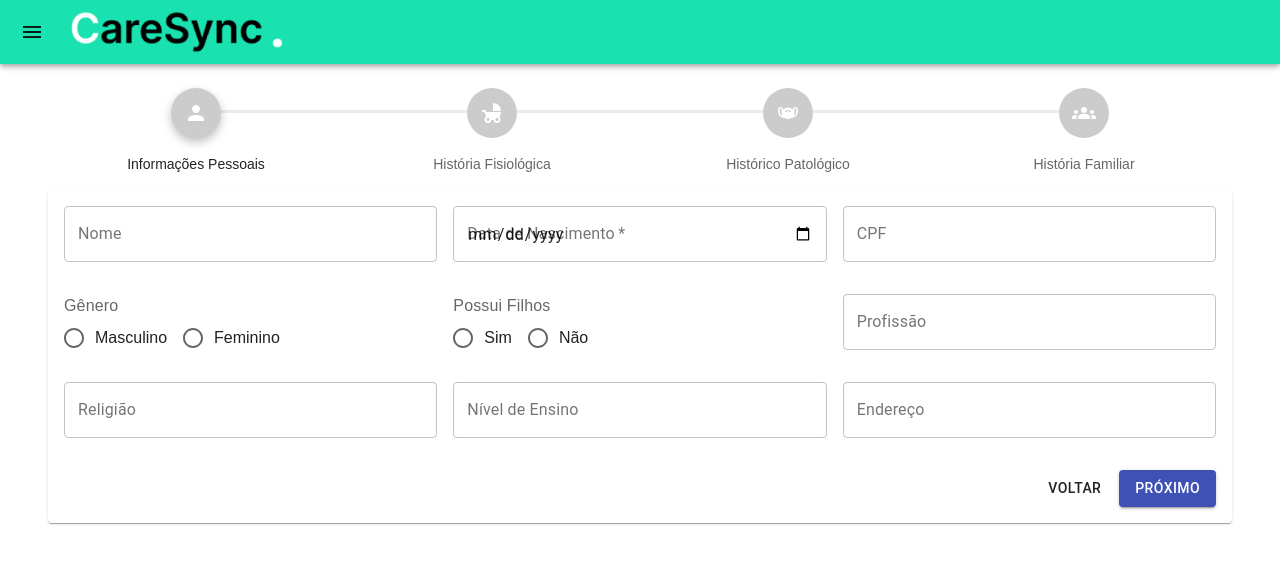
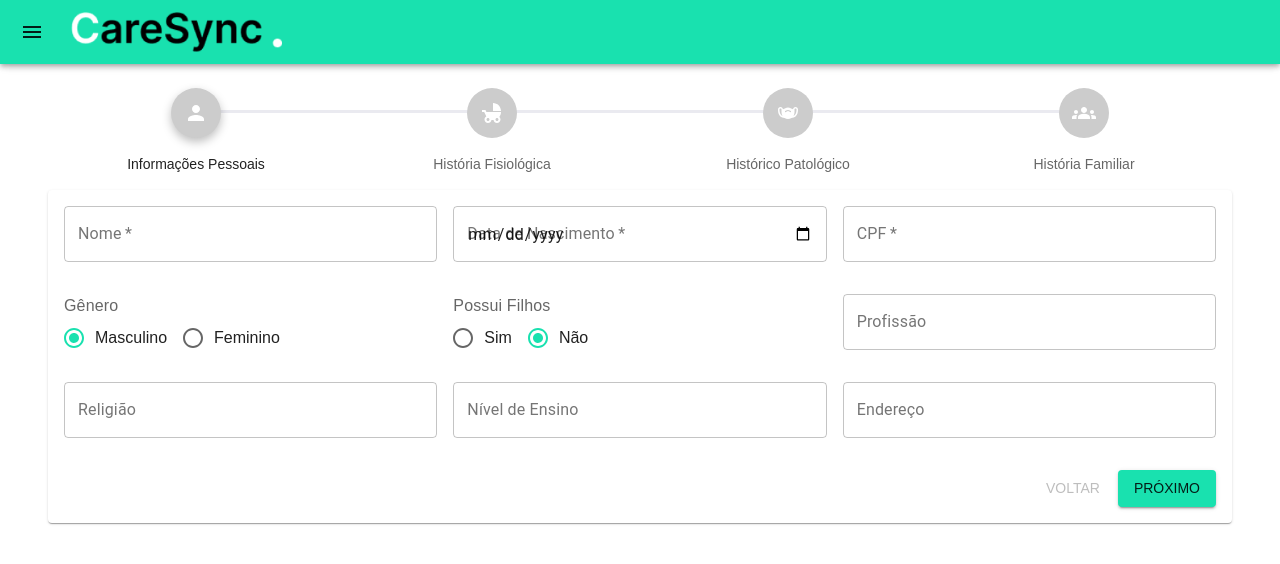
Before and after one commit to DeboraBorgesDev/careSync, a React (Create React App) app: page /paciente/novo in a window 1280 px wide. Shown: the top 564 px of the page. Built offline with nearby package versions, Linux system fonts and the light colour scheme.

Commit message:
handle submit novo paciente

```diff
--- a/src/componenets/forms/paciente/informacoes/container.tsx
+++ b/src/componenets/forms/paciente/informacoes/container.tsx
@@ -1,13 +1,16 @@
-import { Formik, FormikProps } from 'formik';
+import { Formik, FormikHelpers, FormikProps } from 'formik';
 import InformacoesPessoais from '.';
 import useStyles from './styles';
+import validationSchema from './schema';
+import { Button } from '@mui/material';
+import { newPaciente } from '../../../../services/paciente';
 
 
 export interface FormValues {
-    name: string;
-    dataNacimento: Date | null;
+    nome: string;
+    dataNascimento: Date | null;
     cpf: string;
-    genero: string;
+    sexo: string;
     estadoCivil: string;
     possuiFilhos: boolean;
     profissao: string;
@@ -18,19 +21,37 @@ export interface FormValues {
 
 
   interface InformacoesPessoaisContainerProps {
+    handleNext: () => void;
+    activeStep: number;
+    handleBack: () => void;
   }
+  const InformacoesPessoaisContainer: React.FC<InformacoesPessoaisContainerProps> = ({
+    handleNext,
+    activeStep,
+    handleBack
+  }) => {
+    const classes = useStyles();
 
-  const InformacoesPessoaisContainer: React.FC<InformacoesPessoaisContainerProps> = (props) => {
-    const classes = useStyles();
+
+    const handleSubmit = async (values: FormValues, { setSubmitting }: FormikHelpers<FormValues>) => {
+      try {
+        await newPaciente(values);
+        handleNext();
+      } catch (error) {
+        console.error('Erro ao criar novo paciente:', error);
+      } finally {
+        setSubmitting(false);
+      }
+    };
 
     return (
       <>
         <Formik<FormValues>
           initialValues={{
-            name: '',
-            dataNacimento: null,
+            nome: '',
+            dataNascimento: null,
             cpf: '',
-            genero: 'm',
+            sexo: 'm',
             estadoCivil: '',
             possuiFilhos: false,
             profissao: '',
@@ -38,11 +59,31 @@ export interface FormValues {
             nivelEnsino: '',
             endereco: '',
           }}
-          onSubmit={() => {}}
-        //   validationSchema={() => {}}
+          validationSchema={validationSchema}
+          onSubmit={handleSubmit}
         >
           {(fprops: FormikProps<FormValues>) => (
+           <>
             <InformacoesPessoais fprops={fprops} />
+            <div className={classes.buttons}>
+              <Button
+                disabled={activeStep === 0}
+                onClick={handleBack}
+                style={{ marginRight: 10 }}
+              >
+                Voltar
+              </Button>
+              <Button
+                variant="contained"
+                color="primary"
+                type="submit"
+                onClick={fprops.submitForm}
+                disabled={!fprops.isValid}
+              >
+                {activeStep === 3 ? 'Finalizar' : 'Próximo'}
+              </Button>
+            </div>
+           </>
           )}
         </Formik>
       </>
@@ -50,5 +91,4 @@ export interface FormValues {
   };
 
 
-
 export default InformacoesPessoaisContainer;
--- a/src/componenets/forms/paciente/informacoes/index.tsx
+++ b/src/componenets/forms/paciente/informacoes/index.tsx
@@ -11,6 +11,7 @@ interface InformacoesPessoaisProps {
 
 const InformacoesPessoais: React.FC<InformacoesPessoaisProps> = ({ fprops }) => {
   const classes = useStyles();
+  console.log(fprops)
 
   return (
     <Grid container spacing={2}>
@@ -19,9 +20,10 @@ const InformacoesPessoais: React.FC<InformacoesPessoaisProps> = ({ fprops }) =>
           label="Nome"
           type="text"
           fprops={fprops}
-          fkey="name"
+          fkey="nome"
           fullWidth
           disabled={false}
+          required
         />
       </Grid>
       <Grid item xs={12} sm={4}>
@@ -29,7 +31,7 @@ const InformacoesPessoais: React.FC<InformacoesPessoaisProps> = ({ fprops }) =>
           type="date"
           label="Data de Nascimento"
           fprops={fprops}
-          fkey="dataNacimento"
+          fkey="dataNascimento"
           fullWidth
           disabled={false}
           required
@@ -45,6 +47,7 @@ const InformacoesPessoais: React.FC<InformacoesPessoaisProps> = ({ fprops }) =>
           fprops={fprops}
           fkey="cpf"
           fullWidth
+          required
           placeholder="999.999.999-99"
           mask="999.999.999-99"
           disabled={false}
@@ -56,12 +59,12 @@ const InformacoesPessoais: React.FC<InformacoesPessoaisProps> = ({ fprops }) =>
           <RadioGroup
             row
             aria-label="gênero"
-            name="genero"
-            value={fprops.values.genero}
-            onChange={(e) => fprops.setFieldValue('genero', e.target.value)}
+            name="sexo"
+            value={fprops.values.sexo}
+            onChange={(e) => fprops.setFieldValue('sexo', e.target.value)}
           >
-            <FormControlLabel value="masculino" control={<Radio />} label="Masculino" />
-            <FormControlLabel value="feminino" control={<Radio />} label="Feminino" />
+            <FormControlLabel value="m" control={<Radio />} label="Masculino" />
+            <FormControlLabel value="f" control={<Radio />} label="Feminino" />
           </RadioGroup>
         </FormControl>
       </Grid>
@@ -73,10 +76,10 @@ const InformacoesPessoais: React.FC<InformacoesPessoaisProps> = ({ fprops }) =>
             aria-label="possuiFilhos"
             name="possuiFilhos"
             value={fprops.values.possuiFilhos}
-            onChange={(e) => fprops.setFieldValue('possuiFilhos', e.target.value)}
+            onChange={(e) => fprops.setFieldValue('possuiFilhos', e.target.value === 't')}
           >
-            <FormControlLabel value="sim" control={<Radio />} label="Sim" />
-            <FormControlLabel value="nao" control={<Radio />} label="Não" />
+            <FormControlLabel value={true} control={<Radio />} label="Sim" />
+            <FormControlLabel value={false} control={<Radio />} label="Não" />
           </RadioGroup>
         </FormControl>
       </Grid>
--- /dev/null
+++ b/src/componenets/forms/paciente/informacoes/schema.ts
@@ -0,0 +1,10 @@
+import * as Yup from 'yup';
+
+const validationSchema = Yup.object().shape({
+  nome: Yup.string().required('O nome é obrigatório'),
+  dataNascimento: Yup.date().nullable().required('A data de nascimento é obrigatória'),
+  cpf: Yup.string().required('O CPF é obrigatório'),
+  sexo: Yup.string().required('O gênero é obrigatório'),
+});
+
+export default validationSchema;
--- a/src/componenets/forms/paciente/informacoes/styles.ts
+++ b/src/componenets/forms/paciente/informacoes/styles.ts
@@ -14,6 +14,12 @@ const useStyles = makeStyles((theme: Theme) =>
       minWidth: 120,
       fullWidth: true,
     },
+    buttons: {
+      marginTop: theme.spacing(2),
+      display: 'flex',
+      justifyContent: 'flex-end'
+    }
+
   })
 );
 
--- a/src/screens/CadastroPaciente/index.tsx
+++ b/src/screens/CadastroPaciente/index.tsx
@@ -1,5 +1,5 @@
 import React, { useState } from 'react';
-import {Button, Container, Paper } from '@material-ui/core';
+import { Container, Paper } from '@material-ui/core';
 import CustomStepper from '../../componenets/PacienteStepper';
 import InformacoesPessoaisContainer from '../../componenets/forms/paciente/informacoes/container';
 import useStyles from './styles';
@@ -20,7 +20,7 @@ const CadastroPaciente: React.FC = () => {
 
 
   const handleNext = () => {
-    setActiveStep((prevActiveStep) => prevActiveStep + 1);
+      setActiveStep((prevActiveStep) => prevActiveStep + 1);
   };
 
   const handleBack = () => {
@@ -32,7 +32,11 @@ const CadastroPaciente: React.FC = () => {
     switch (step) {
       case 0:
         return (
-          <InformacoesPessoaisContainer/>
+          <InformacoesPessoaisContainer
+            handleNext={handleNext}
+            handleBack={handleBack}
+            activeStep={activeStep}
+          />
         );
       case 1:
         return (
@@ -61,22 +65,6 @@ const CadastroPaciente: React.FC = () => {
           <div>
             <Paper className={classes.paper}>
               {renderStepContent(activeStep)}
-              <div className={classes.buttons}>
-              <Button
-                // disabled={activeStep === 0}
-                onClick={handleBack}
-                style={{ marginRight: 10 }}
-              >
-                Voltar
-              </Button>
-              <Button
-                variant="contained"
-                color="primary"
-                onClick={handleNext}
-              >
-                {activeStep === steps.length - 1 ? 'Finalizar' : 'Próximo'}
-              </Button>
-            </div>
             </Paper>
           </div>
       </div>
--- a/src/screens/CadastroPaciente/styles.ts
+++ b/src/screens/CadastroPaciente/styles.ts
@@ -5,12 +5,6 @@ const useStyles = makeStyles((theme: Theme) => ({
     padding: theme.spacing(2),
     marginTop: theme.spacing(2),
   },
-  buttons: {
-    marginTop: theme.spacing(2),
-    display: 'flex',
-    justifyContent: 'flex-end'
-  }
-
 }));
 
 export default useStyles;
--- a/src/services/index.ts
+++ b/src/services/index.ts
@@ -12,9 +12,9 @@ const token = localStorage.getItem('token');
 
 const addToken = (config: AxiosRequestConfig) => {
     if (config.headers) {
-        config.headers.Authorization = `Bearer ${token}`;
+        config.headers.Authorization = `${token}`;
     } else {
-        config.headers = { Authorization: `Bearer ${token}` };
+        config.headers = { Authorization: `${token}` };
     }
 };
 
--- a/src/services/login/index.ts
+++ b/src/services/login/index.ts
@@ -1,9 +1,7 @@
 import { api } from "..";
 import { Login, User } from "./types";
 
-/**
- * POST /events/:event_id/owners
- */
+
 export function apiLogin(data: Login): Promise<User> {
     return api.request<User>({
       method: 'post',
--- /dev/null
+++ b/src/services/paciente/index.ts
@@ -0,0 +1,11 @@
+import { authApi } from "..";
+import { FormValues } from "../../componenets/forms/paciente/informacoes/container";
+
+
+export function newPaciente(data: FormValues): Promise<any> {
+    return authApi.request({
+      method: 'post',
+      url: 'pacientes',
+      data,
+    }).then(response => response.data);
+  }
```
